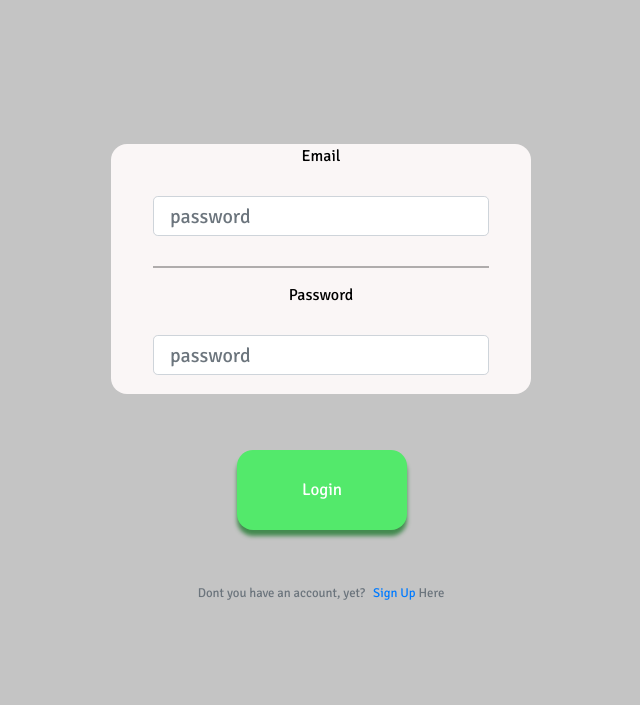
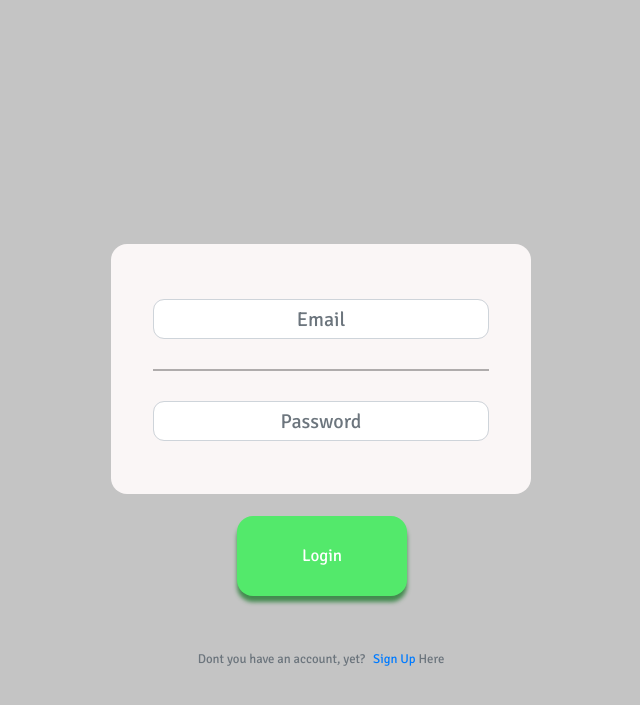
Before and after one commit to Bichotas/SkyTools_P-TECH, a Flask app: page /login in a window 1280 px wide. Shown: the part 56-761 px from the top of the page, without its empty margins (319-959 px from the left). Run offline with Flask 2, Linux system fonts and the light colour scheme; some libraries are stand-ins or nearby versions.

Commit message:
Alguna clase se cambio

```diff
--- a/templates/login.html
+++ b/templates/login.html
@@ -75,7 +75,7 @@
 
     .separacion{
         margin-top: 100px;
-        margin-bottom: 200px;
+        margin-bottom: 300px;
     }
 
     .uwu{
@@ -143,27 +143,17 @@
         <form action="" method="POST">
 
         <fieldset class="form-group">
-            <div class="fom-group" style="width: 80%; margin-left: 10%;">
-
-                <div style="text-align: center; ">
-                    {{ form.email.label(class="form-control-label") }}
-                </div>
-
+            <div class="fom-group" style="width: 80%; margin-left: 10%; margin-top: 55px;">
                 <div>
-                {{ form.email(class="form-control form-control-lg", style="text-align: left;", placeholder="password") }}
+                {{ form.email(class="form-control form-control-lg", style="text-align: center; border-radius: 11px", placeholder="Email") }}
                 </div>
             </div>
 
 
             <div class="dou"></div>
-            <div class="fom-group" style="width: 80%; margin-left: 10%;">
-
-
-                <div style="text-align: center; margin-top: 15px;">
-                    {{ form.password.label(class="form-control-label") }}
-                </div>
+            <div class="fom-group" style="width: 80%; margin-left: 10%; margin-top: 30px;">
                 <div>
-                    {{ form.password(class="form-control form-control-lg", style="text-align: left;", placeholder="password") }}
+                    {{ form.password(class="form-control form-control-lg", style="text-align: center;  border-radius: 11px", placeholder="Password") }}
                 </div>
             </div>
 
```
